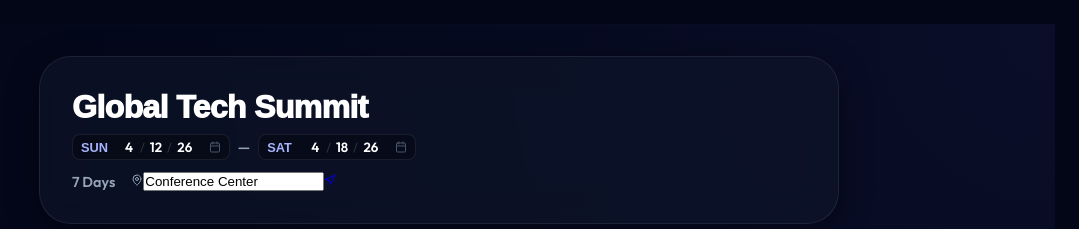
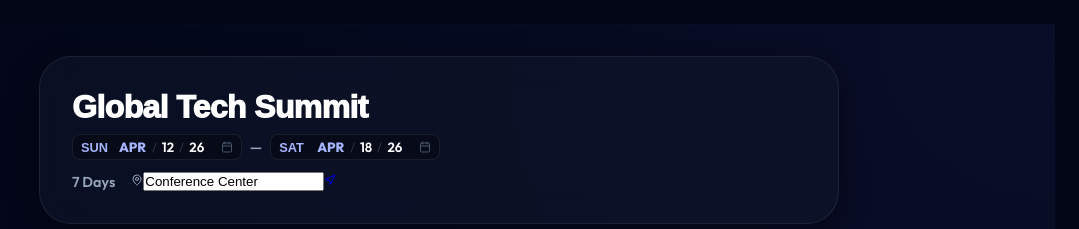
Before and after one commit to outofthisworldapps/work-travel, a React (Vite) app: page / in a window 1280 px wide. Shown: the top 229 px of the page, without its empty margins (201-1280 px from the left). Built offline with nearby package versions, Linux system fonts and the light colour scheme.

Commit message:
Refine flight header layout, segment trash can positioning, and date formatting

```diff
--- a/src/App.jsx
+++ b/src/App.jsx
@@ -665,8 +665,6 @@ const SortableFlightRow = ({ flight, onUpdate, onDelete }) => {
         <div className="f-meta-primary">
           <input className="f-inp g-air" value={flight.airline || ''} onChange={e => onUpdate('airline', e.target.value)} placeholder="Airline" />
           <input className="f-inp g-conf" value={flight.confirmation || ''} onChange={e => onUpdate('confirmation', e.target.value)} placeholder="Confirmation" />
-        </div>
-        <div className="f-cost-row">
           <div className="f-cost-box">
             <button
               className={`currency-toggle-mini ${flight.isForeign ? 'active' : ''}`}
@@ -808,6 +806,7 @@ const SegmentedDateInput = ({ value, onChange, className }) => {
   const [day, setDay] = useState(safeFormat(value, 'd'));
   const [year, setYear] = useState(safeFormat(value, 'yy'));
   const [wd, setWd] = useState(safeFormat(value, 'EEE'));
+  const [isMonFocused, setIsMonFocused] = useState(false);
 
   const dateInputRef = React.useRef(null);
   const monRef = React.useRef(null);
@@ -815,6 +814,8 @@ const SegmentedDateInput = ({ value, onChange, className }) => {
   const yearRef = React.useRef(null);
   const wdRef = React.useRef(null);
   const isInternalChange = React.useRef(false);
+
+  const monthsAbbr = ['JAN', 'FEB', 'MAR', 'APR', 'MAY', 'JUN', 'JUL', 'AUG', 'SEP', 'OCT', 'NOV', 'DEC'];
 
   React.useEffect(() => {
     if (!value || isNaN(value.getTime())) {
@@ -831,16 +832,20 @@ const SegmentedDateInput = ({ value, onChange, className }) => {
   }, [value]);
 
   const commitParts = (newMon, newDay, newYear) => {
-    if (newMon.length === 0 || newDay.length === 0 || newYear.length < 2) return;
+    if (newMon.length === 0 || newDay.length === 0 || (newYear && newYear.length < 2)) return;
     const m = parseInt(newMon);
     const d = parseInt(newDay);
     let y = parseInt(newYear);
 
     if (isNaN(m) || m < 1 || m > 12) return;
     if (isNaN(d) || d < 1 || d > 31) return;
-    if (isNaN(y)) return;
-
-    if (y < 100) y += 2000;
+
+    // If year is empty, use current year or value year
+    if (isNaN(y)) {
+      y = value ? value.getFullYear() : new Date().getFullYear();
+    } else if (y < 100) {
+      y += 2000;
+    }
 
     // Use local time precisely
     const newDate = new Date(y, m - 1, d, 12, 0, 0);
@@ -879,6 +884,8 @@ const SegmentedDateInput = ({ value, onChange, className }) => {
   const handleFocus = (e) => {
     e.target.select();
   };
+
+  const displayMon = isMonFocused ? mon : monthsAbbr[parseInt(mon) - 1] || mon;
 
   return (
     <div className={`segmented-date-input ${className || ''}`}>
@@ -897,8 +904,17 @@ const SegmentedDateInput = ({ value, onChange, className }) => {
       <div className="si-parts">
         <input
           ref={monRef}
-          className="si-num"
-          value={mon}
+          className={`si-num ${!isMonFocused ? 'si-mon-abbr' : ''}`}
+          value={displayMon}
+          onFocus={(e) => { setIsMonFocused(true); handleFocus(e); }}
+          onBlur={() => {
+            setIsMonFocused(false);
+            if (value && !isNaN(value.getTime())) {
+              const v = format(value, 'M');
+              setMon(v);
+              commitParts(v, day, year);
+            }
+          }}
           onChange={e => {
             const val = e.target.value.replace(/\D/g, '').substring(0, 2);
             setMon(val);
@@ -908,15 +924,6 @@ const SegmentedDateInput = ({ value, onChange, className }) => {
               commitParts(val, day, year);
             }
           }}
-          onBlur={() => {
-            if (value && !isNaN(value.getTime())) {
-              const v = format(value, 'M');
-              setMon(v);
-              commitParts(v, day, year);
-            }
-          }}
-          onFocus={handleFocus}
-          maxLength={2}
           placeholder="M"
         />
         <span className="si-sep">/</span>
@@ -2231,6 +2238,7 @@ function App() {
           font-weight: 600;
         }
         .si-year { width: 24px; }
+        .si-mon-abbr { width: 32px !important; color: var(--accent) !important; font-weight: 800 !important; cursor: pointer; text-align: left !important; }
         .si-sep { color: rgba(255,255,255,0.2); margin: 0 1px; font-weight: 300; }
         .si-cal { margin-left: 6px; color: #475569; cursor: pointer; display: flex; align-items: center; transition: color 0.2s; }
         .si-cal:hover { color: var(--accent); }
@@ -2277,7 +2285,7 @@ function App() {
         .flight-group { background: rgba(0,0,0,0.2); border: 1px solid rgba(255,255,255,0.05); border-radius: 1rem; padding: 1rem; margin-bottom: 1rem; transition: all 0.2s; }
         .f-group-header { display: flex; align-items: center; gap: 1rem; margin-bottom: 0.75rem; border-bottom: 1px solid rgba(255,255,255,0.03); padding-bottom: 0.75rem; }
         .f-grip-group { color: #475569; cursor: grab; }
-        .f-meta-primary { flex: 1; display: flex; gap: 0.75rem; }
+        .f-meta-primary { flex: 1; display: flex; gap: 0.75rem; align-items: center; }
         .g-air { width: 120px; font-weight: 800; }
         .g-conf { width: 100px; font-family: 'JetBrains Mono', monospace; font-size: 0.7rem; }
 
@@ -2310,9 +2318,9 @@ function App() {
         .s-port { width: 100% !important; font-weight: 950; text-transform: uppercase; color: #fff !important; background: transparent !important; border: none !important; text-align: left !important; font-size: 0.75rem; padding: 2px 4px !important; }
         .seat-label { font-weight: 950; color: #475569; text-transform: uppercase; letter-spacing: 0.05em; font-size: 0.55rem; }
         .s-seat { width: 40px !important; border-bottom: 1px dashed rgba(255,255,255,0.1) !important; text-align: left !important; background: transparent !important; color: #fff !important; font-weight: 800 !important; border-radius: 0 !important; padding: 0 !important; font-size: 0.7rem !important; }
-        .f-seg-del { background: transparent; border: none; color: #64748b; cursor: pointer; padding: 2px; grid-row: 1 / span 2; align-self: center; transition: color 0.2s; }
+        .f-seg-del { background: transparent; border: none; color: #64748b; cursor: pointer; padding: 2px; grid-row: 1 / span 2; grid-column: 5; align-self: center; transition: color 0.2s; }
         .f-seg-del:hover { color: var(--error); }
-        .f-del-group { background: transparent; border: none; color: #475569; cursor: pointer; padding: 4px; transition: color 0.2s; }
+        .f-del-group { background: transparent; border: none; color: #475569; cursor: pointer; padding: 4px; transition: color 0.2s; margin-left: 4px; }
         .f-del-group:hover { color: var(--error); }
 
         .f-add-seg, .f-add-btn {
@@ -2478,6 +2486,7 @@ function App() {
           .si-num { width: 15px !important; font-size: 0.7rem !important; }
           .si-year { width: 18px !important; }
           .si-parts { font-size: 0.7rem !important; }
+          .si-mon-abbr { width: 28px !important; font-size: 0.65rem !important; }
           .si-cal { margin-left: 2px !important; }
 
           .f-seg-grid {
@@ -2489,8 +2498,7 @@ function App() {
           .f-port-col { display: flex !important; flex-direction: column !important; gap: 4px !important; }
 
           .f-group-header { flex-wrap: wrap; gap: 0.4rem !important; }
-          .f-meta-primary { width: 100%; order: 1; display: flex; gap: 0.4rem !important; }
-          .f-cost-row { width: 100%; justify-content: flex-start; gap: 0.75rem; order: 2; align-items: center; }
+          .f-meta-primary { width: 100%; order: 1; display: flex; flex-wrap: wrap; gap: 0.4rem !important; align-items: center; }
           .f-del-group { margin-left: auto; }
 
           .g-air { width: 100px !important; }
```
